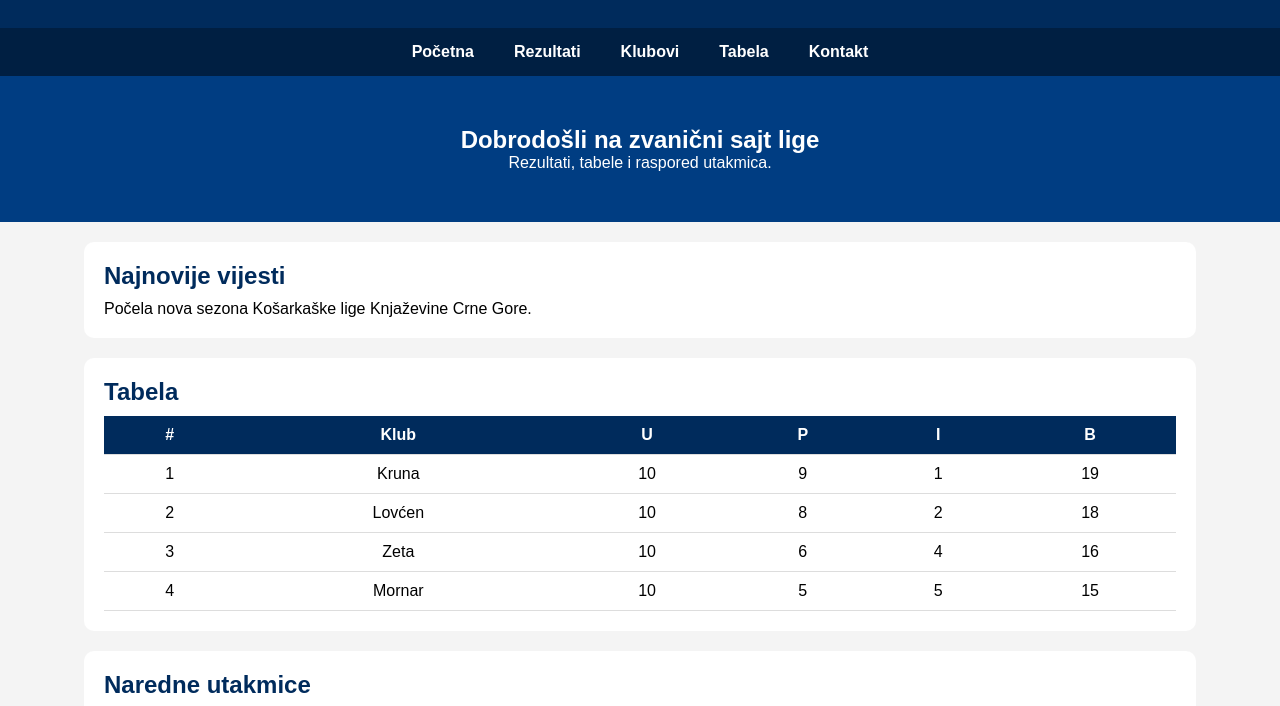
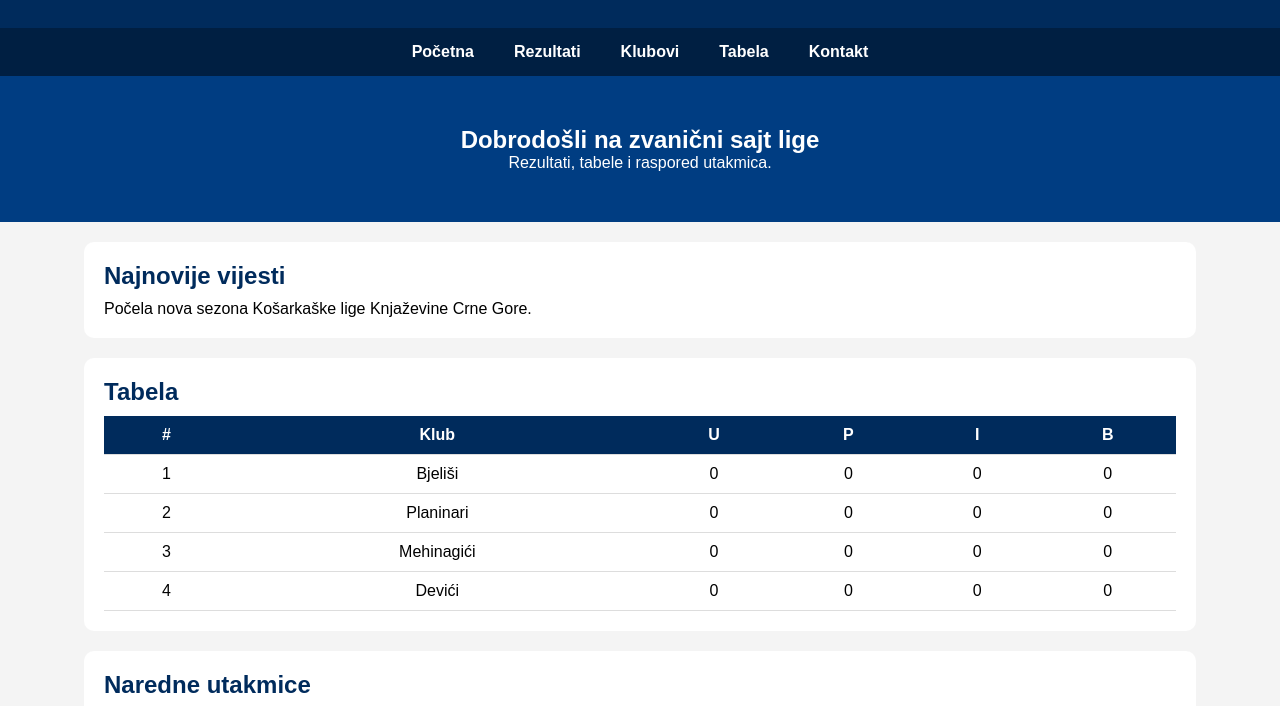
Before and after one commit to kan397/Kosarkaska-Liga-Knjezevine-Crne-Gore, a plain HTML site: page index.html in a window 1280 px wide. Shown: the part 83-789 px from the top of the page. Drawn offline with Linux system fonts and the light colour scheme.

Commit message:
Update index.html

```diff
--- a/index.html
+++ b/index.html
@@ -166,38 +166,38 @@ footer{
 
 <tr>
 <td>1</td>
-<td>Kruna</td>
-<td>10</td>
-<td>9</td>
-<td>1</td>
-<td>19</td>
+<td>Bjeliši</td>
+<td>0</td>
+<td>0</td>
+<td>0</td>
+<td>0</td>
 </tr>
 
 <tr>
 <td>2</td>
-<td>Lovćen</td>
-<td>10</td>
-<td>8</td>
-<td>2</td>
-<td>18</td>
+<td>Planinari</td>
+<td>0</td>
+<td>0</td>
+<td>0</td>
+<td>0</td>
 </tr>
 
 <tr>
 <td>3</td>
-<td>Zeta</td>
-<td>10</td>
-<td>6</td>
-<td>4</td>
-<td>16</td>
+<td>Mehinagići</td>
+<td>0</td>
+<td>0</td>
+<td>0</td>
+<td>0</td>
 </tr>
 
 <tr>
 <td>4</td>
-<td>Mornar</td>
-<td>10</td>
-<td>5</td>
-<td>5</td>
-<td>15</td>
+<td>Devići</td>
+<td>0</td>
+<td>0</td>
+<td>0</td>
+<td>0</td>
 </tr>
 </table>
 </div>
```
